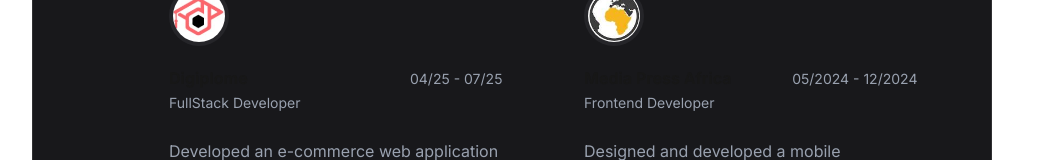
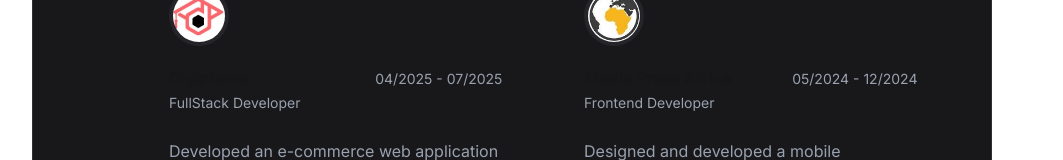
Before and after one commit to Honorekennew/Portfolio-Nextjs, a Next.js app: page /experience in a window 1280 px wide. Shown: the part 440-600 px from the top of the page, without its empty margins (128-1191 px from the left). Built offline with nearby package versions, Linux system fonts and the light colour scheme.

Commit message:
Fix date

```diff
--- a/src/app/experience/page.tsx
+++ b/src/app/experience/page.tsx
@@ -10,7 +10,7 @@ export default function Experience() {
     const experience = [
         {
             imageSrc: "/digiplome.jpeg",
-            date: "04/25 - 07/25",
+            date: "04/2025 - 07/2025",
             title: "Digiplome",
             poste: "FullStack Developer",
             description: "Developed an e-commerce web application for selling movies online using ASP.NET MVC and EntityFramework Core. Implemented user authentication and authorization with ASP.NET Identity to ensure secure access. Designed and built intuitive user interfaces for browsing, purchasing, and managing films, providing a seamless and engaging customer experience."
```
